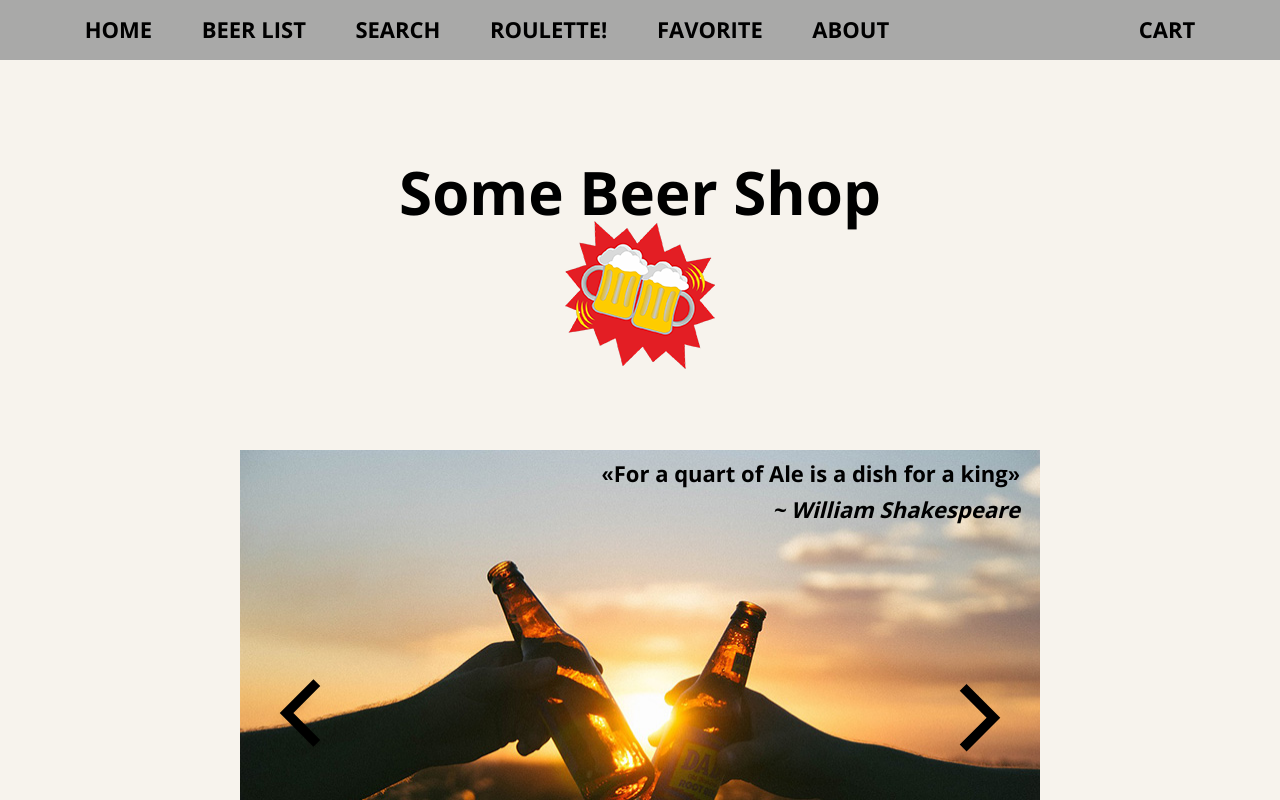
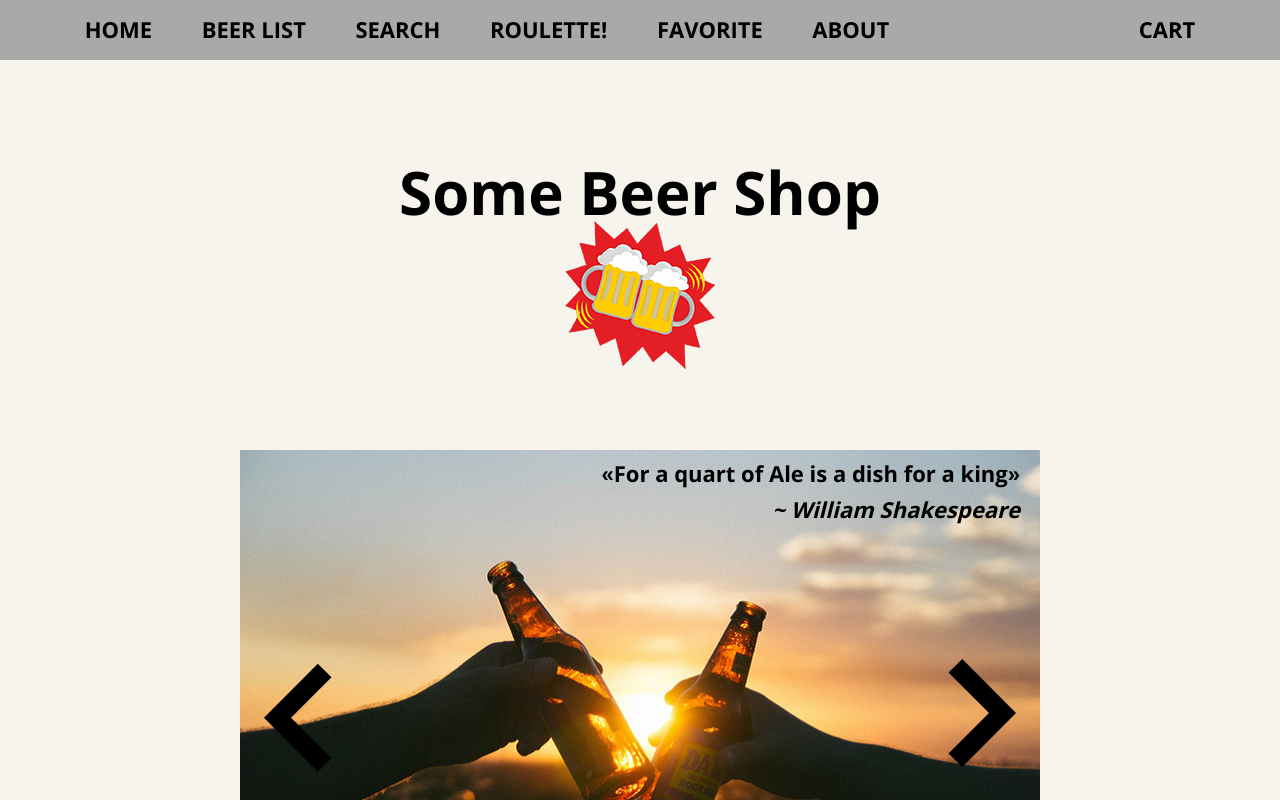
Before and after one commit to My420/SomeBeerApp, a React (Create React App) app: page /#/ in a window 1280 px wide. Shown: the top 800 px of the page. Built offline with nearby package versions, Linux system fonts and the light colour scheme.

Commit message:
refactoring <IconArrowSvg />

```diff
--- a/src/components/IconArrowSvg/IconArrowSvg.js
+++ b/src/components/IconArrowSvg/IconArrowSvg.js
@@ -3,19 +3,17 @@ import PropTypes from 'prop-types';
 import styles from './IconArrowSvg.module.scss';
 
 const IconArrowSvg = ({ direction, containerClass, pathClass }) => {
-  const containerClassName = `${styles.container} ${containerClass} ${
-    styles[direction]
-  }`;
+  const containerClassName = `${containerClass} ${styles[direction]}`;
 
   // eslint-disable-next-line no-console
   console.log('render ===== IconArrowSvg');
 
   return (
     <div className={containerClassName}>
-      <svg viewBox="0 0 512 512" preserveAspectRatio="xMinYMin meet">
+      <svg width="100%" height="100%" viewBox="0 0 24 24">
         <path
           className={pathClass}
-          d="M352 128.4L319.7 96 160 256l159.7 160 32.3-32.4L224.7 256z"
+          d="M5 3l3.057-3 11.943 12-11.943 12-3.057-3 9-9z"
         />
       </svg>
     </div>
@@ -29,8 +27,8 @@ IconArrowSvg.propTypes = {
 };
 
 IconArrowSvg.defaultProps = {
-  direction: 'left',
-  containerClass: styles.svgContainer,
+  direction: 'right',
+  containerClass: styles.container,
   pathClass: styles.path
 };
 
--- a/src/components/IconArrowSvg/IconArrowSvg.module.scss
+++ b/src/components/IconArrowSvg/IconArrowSvg.module.scss
@@ -1,38 +1,24 @@
-@import '../../sass/variables.scss';
-
 .container {
-  overflow: hidden;
-}
-
-.container svg {
   width: 100%;
   height: 100%;
 }
+
+.path {
+  fill: black;
+}
+
 .left {
+  transform: rotate(180deg);
+}
+
+.right {
   transform: rotate(0deg);
 }
 
-.right {
-  transform: rotate(180deg);
-}
-
 .top {
-  transform: rotate(90deg);
+  transform: rotate(-90deg);
 }
 
 .bottom {
-  transform: rotate(270deg);
+  transform: rotate(90deg);
 }
-
-.svgContainer {
-  width: 80%;
-  height: 80%;
-}
-
-.path:hover {
-  fill: $menu-hover-color;
-}
-
-.path:active {
-  opacity: 0.5;
-}
```
Also changed, not shown: 2 other files (tests, documents, lock files or other folders).
